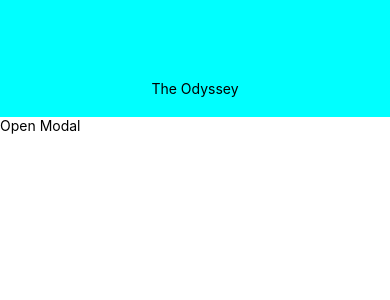
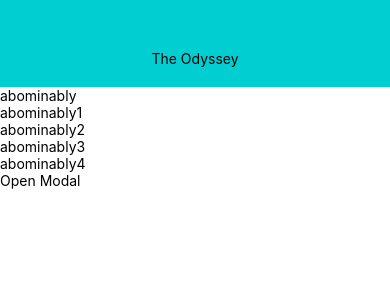
Before and after one commit to leahchoi/word_list_maven, a React Native app: screen / in a window 390 px wide. Shown: the top 300 px of the page. Built offline with nearby package versions, Linux system fonts and the light colour scheme; data requests are answered from the project's data file.

Commit message:
appended wordlist

```diff
--- a/App.js
+++ b/App.js
@@ -10,6 +10,8 @@
 import WordListTitle from './src/components/WordListTitle';
 import {Platform, StyleSheet, Text, View, TouchableOpacity} from 'react-native';
 import WordModal from './src/components/wordModal';
+import WordList from './src/components/WordList';
+import axios from 'axios'
 
 const instructions = Platform.select({
   ios: 'Press Cmd+R to reload,\n' + 'Cmd+D or shake for dev menu',
@@ -21,9 +23,23 @@
 type Props = {};
 
 export default class App extends Component<Props> {
-   state = {
+  state = {
+      book: [],
       selectedWord: null
   };
+
+  componentDidMount = () => {
+    this.getBookList();
+  }
+
+  getBookList = () => {
+    axios.get("http://localhost:3000/books")
+      .then(resp => {
+        this.setState({
+          book: resp.data[0]
+        })
+      })
+  }
 
   onSelectHandler = () => {
       if(!this.state.selectedWord) {
@@ -38,11 +54,13 @@
   }
 
   render() {
+    console.log("RESP: ", this.state.book)
     return (
       <View>
         <View style={styles.container}>
           <WordListTitle />
         </View>
+        <WordList book={this.state.book}/>
         <TouchableOpacity
           onPress={() => this.onSelectHandler()}>
           <Text>Open Modal</Text>
@@ -57,10 +75,10 @@
 
 const styles = StyleSheet.create({
   container: {
-    paddingTop: 80,
+    paddingTop: 50,
     paddingBottom: 20,
     justifyContent: 'center',
     alignItems: 'center',
-    backgroundColor: 'cyan',
+    backgroundColor: '#00ced1',
   }
 });
--- /dev/null
+++ b/src/components/WordList.js
@@ -0,0 +1,21 @@
+import React, {Component} from 'react';
+import { Platform, StyleSheet, Text, View, TouchableOpacity, FlatList } from 'react-native';
+
+
+export default class WordList extends Component {
+
+  render() {
+    console.log("inside word list", this.props);
+    return (
+      <View>
+        <FlatList
+            data={this.props.book.word_list}
+            renderItem={ ({item}) =>
+                <TouchableOpacity>
+                    <Text>{item.word}</Text>
+                </TouchableOpacity>
+            }/>
+      </View>
+    )
+  }
+}
--- a/src/components/wordCard.js
+++ b/src/components/wordCard.js
@@ -178,12 +178,13 @@
         fontWeight: "700"
     },
     cardFooter: {
+        width: 360,
         flexDirection: "row",
         alignItems: "center",
-        paddingLeft: 15,
+        justifyContent:"space-around",
         paddingRight: 15,
         position: "absolute",
-        bottom: 0
+        bottom: 2
     },
     completeButton: {
         margin: "auto"
--- a/src/components/wordModal.js
+++ b/src/components/wordModal.js
@@ -74,7 +74,7 @@
         paddingBottom: 20,
         justifyContent: 'center',
         alignItems: 'center',
-        backgroundColor: 'cyan'
+        backgroundColor: '#00ced1'
     }
 })
 
```
